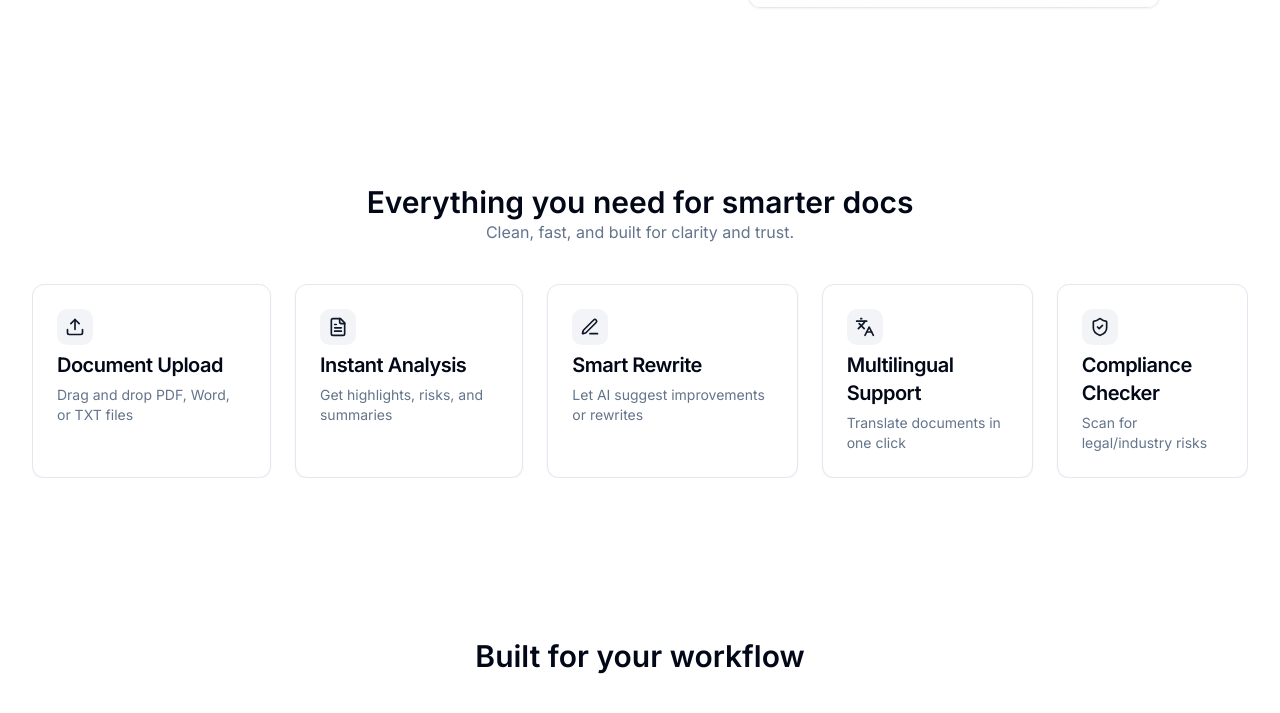
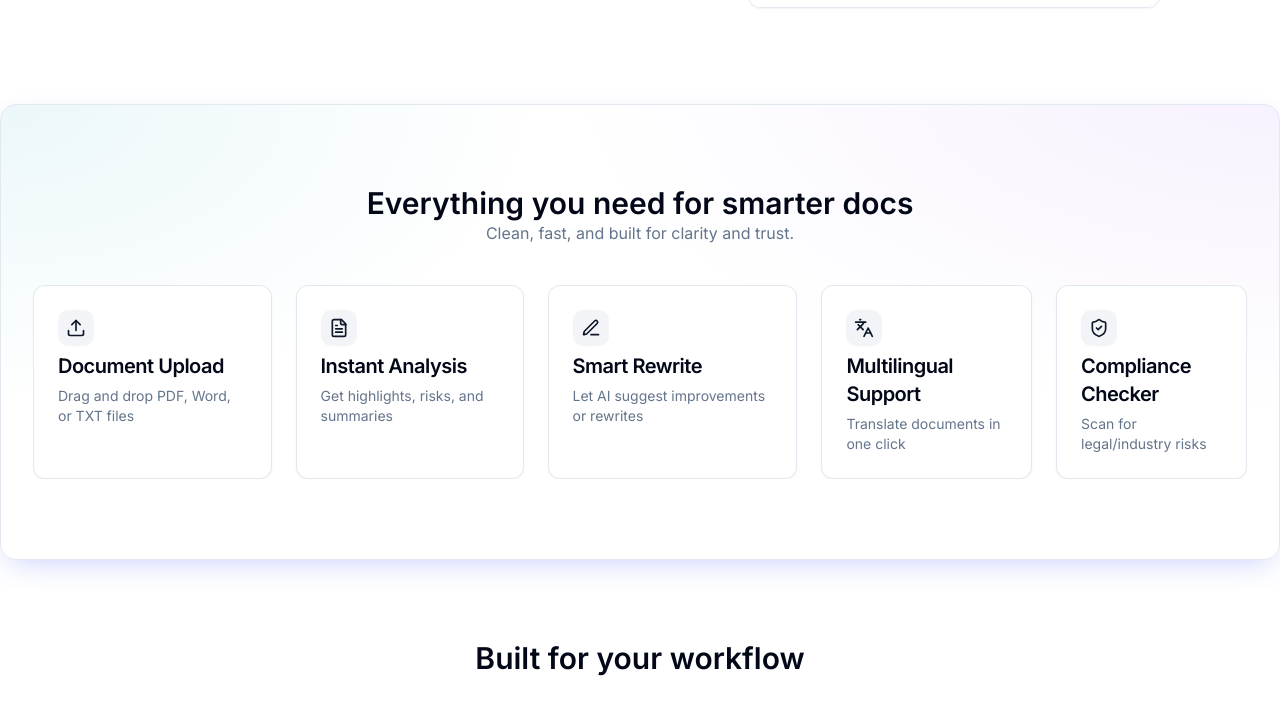
Before and after one commit to caspervdk/ai-docu, a React (Vite) app: page / in a window 1280 px wide. Shown: the part 581-1294 px from the top of the page. Built offline with nearby package versions, Linux system fonts and the light colour scheme.

Commit message:
Update selection with AI colors
Updated the selected section to use modern AI colors.

```diff
--- a/src/pages/Index.tsx
+++ b/src/pages/Index.tsx
@@ -72,7 +72,7 @@ const Index = () => {
         </section>
 
         {/* Features */}
-        <section id="features" className="container py-12 md:py-20">
+        <section id="features" className="container py-12 md:py-20 rounded-2xl border bg-gradient-subtle shadow-glow">
           <div className="mx-auto max-w-3xl text-center mb-10">
             <h2 className="text-3xl font-semibold">Everything you need for smarter docs</h2>
             <p className="text-muted-foreground">Clean, fast, and built for clarity and trust.</p>
```
